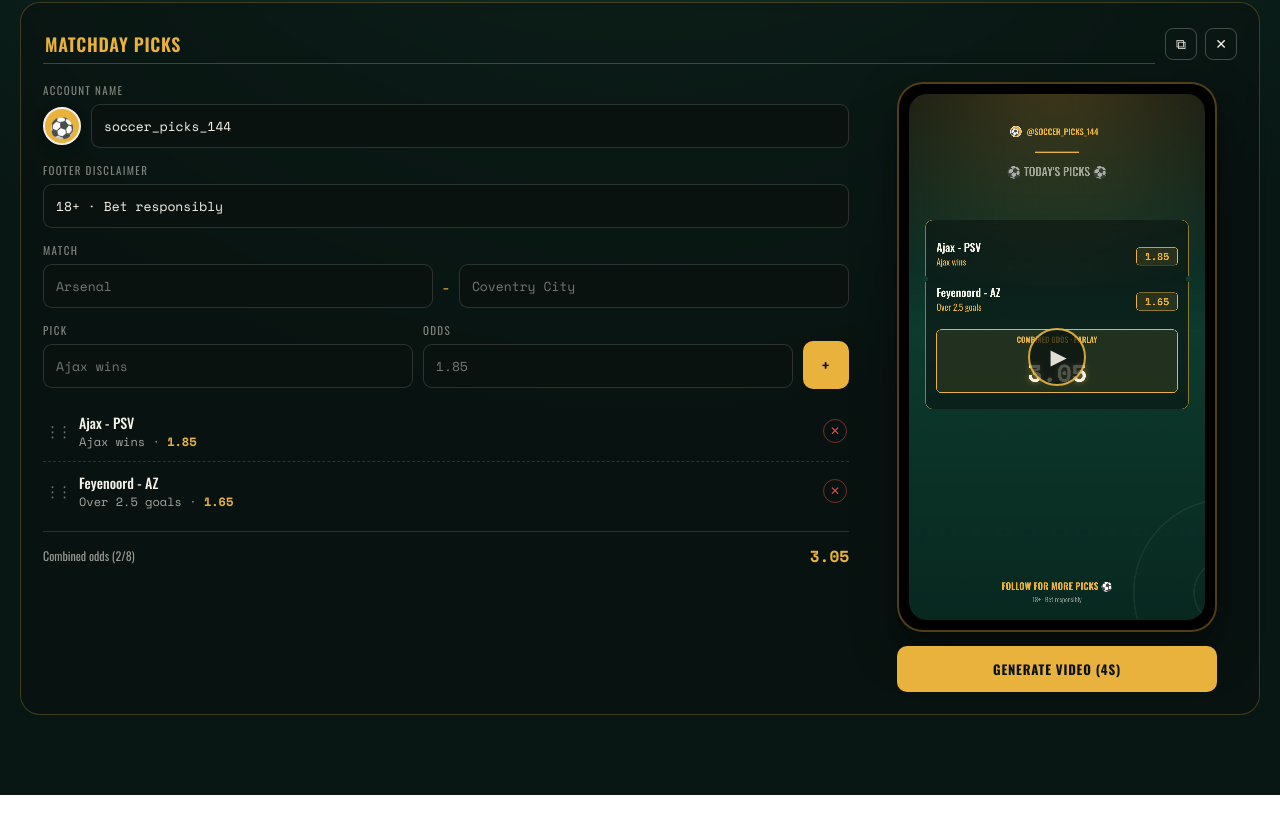
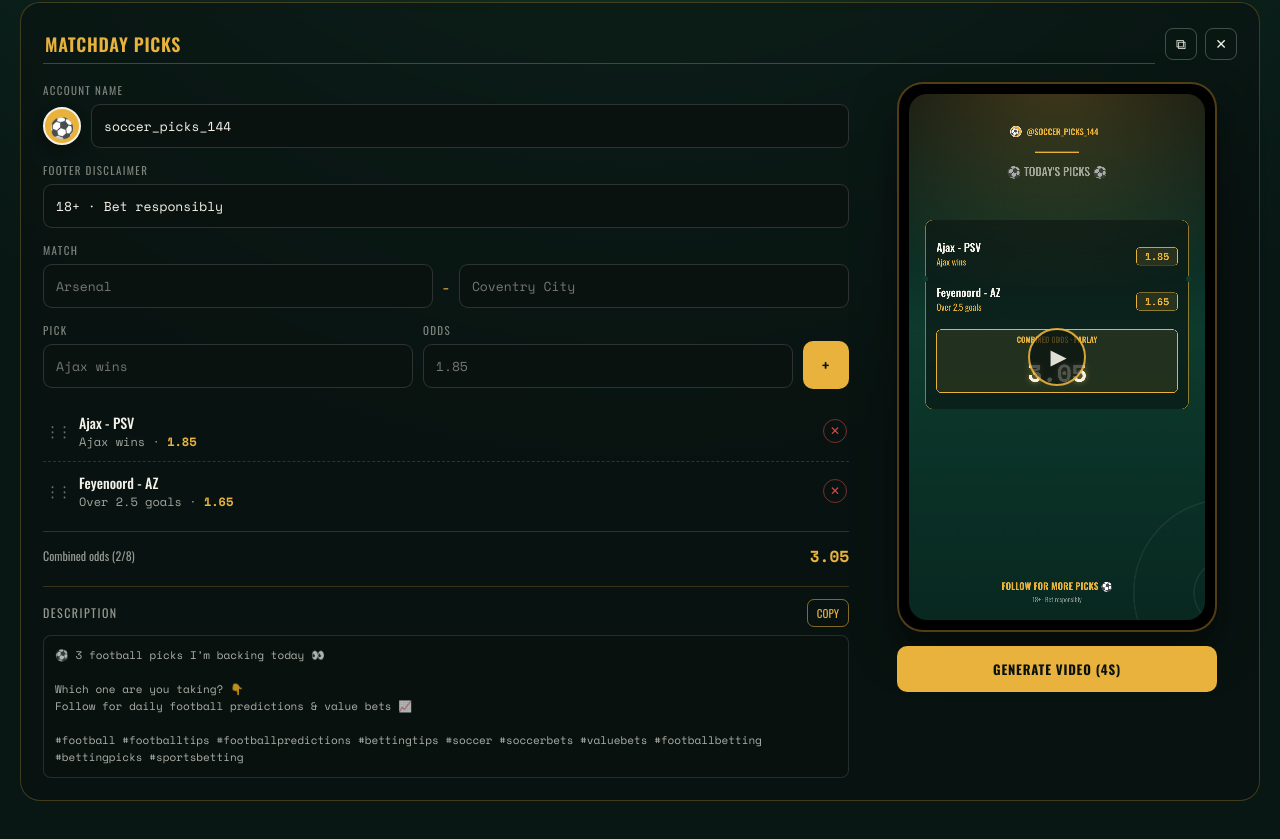
Before and after one commit to StevenVeer/SoccerPicks, a React (Vite) app: page / in a window 1280 px wide. Shown: the part 395-1234 px from the top of the page. Before the commit the page ends 1190 px from the top, so only its background shows below. Built offline with nearby package versions, Linux system fonts and the light colour scheme.

Commit message:
feat: add description section with copy functionality to ProjectCard

```diff
--- a/src/App.css
+++ b/src/App.css
@@ -336,6 +336,48 @@ input:focus {
   font-size: 16px;
 }
 
+.description-section {
+  margin-top: 18px;
+  border-top: 1px solid rgba(232, 178, 61, 0.2);
+  padding-top: 12px;
+}
+.description-heading {
+  display: flex;
+  align-items: center;
+  justify-content: space-between;
+  gap: 12px;
+  margin-bottom: 8px;
+  color: rgba(244, 242, 232, 0.6);
+  font-size: 12px;
+  letter-spacing: 0.12em;
+  text-transform: uppercase;
+}
+.copy-description {
+  background: transparent;
+  border: 1px solid rgba(232, 178, 61, 0.55);
+  border-radius: 7px;
+  color: var(--gold);
+  cursor: pointer;
+  font-family: 'Oswald', sans-serif;
+  font-size: 11px;
+  padding: 5px 9px;
+  text-transform: uppercase;
+}
+.copy-description:hover {
+  background: rgba(232, 178, 61, 0.12);
+}
+.description-text {
+  background: rgba(10, 18, 16, 0.6);
+  border: 1px solid rgba(244, 242, 232, 0.12);
+  border-radius: 8px;
+  color: rgba(244, 242, 232, 0.7);
+  font-family: 'Space Mono', monospace;
+  font-size: 11px;
+  line-height: 1.55;
+  padding: 11px;
+  white-space: pre-wrap;
+}
+
 .project-preview {
   display: flex;
   flex-direction: column;
--- a/src/components/ProjectCard.jsx
+++ b/src/components/ProjectCard.jsx
@@ -3,6 +3,13 @@ import { renderCanvas, PREVIEW_T } from '../lib/canvasRenderer';
 import { timeline } from '../lib/timeline';
 import { recordCanvasVideo } from '../lib/videoRecorder';
 import { dateStamp, slugify } from '../lib/utils';
+
+const DESCRIPTION = `⚽️ 3 football picks I’m backing today 👀
+
+Which one are you taking? 👇
+Follow for daily football predictions & value bets 📈
+
+#football #footballtips #footballpredictions #bettingtips #soccer #soccerbets #valuebets #footballbetting #bettingpicks #sportsbetting`;
 
 const ProjectCard = forwardRef(function ProjectCard(
   { project, onChange, onRemove, onDuplicate, onVideoReady },
@@ -20,6 +27,7 @@ const ProjectCard = forwardRef(function ProjectCard(
   const [videoUrl, setVideoUrl] = useState(null);
   const [isPreviewing, setIsPreviewing] = useState(false);
   const [draggedPickIndex, setDraggedPickIndex] = useState(null);
+  const [descriptionCopied, setDescriptionCopied] = useState(false);
 
   // Redraw the static preview whenever the project data changes.
   useEffect(() => {
@@ -96,6 +104,16 @@ const ProjectCard = forwardRef(function ProjectCard(
     event.preventDefault();
     reorderPick(index);
     setDraggedPickIndex(null);
+  }
+
+  async function copyDescription() {
+    try {
+      await navigator.clipboard.writeText(DESCRIPTION);
+      setDescriptionCopied(true);
+      window.setTimeout(() => setDescriptionCopied(false), 1800);
+    } catch {
+      setError('Could not copy the description.');
+    }
   }
 
   function playPreview() {
@@ -282,6 +300,16 @@ const ProjectCard = forwardRef(function ProjectCard(
             <span>Combined odds ({project.picks.length}/8)</span>
             <b>{project.picks.length ? parlay.toFixed(2) : '—'}</b>
           </div>
+
+          <div className="description-section">
+            <div className="description-heading">
+              <span>Description</span>
+              <button type="button" className="copy-description" onClick={copyDescription}>
+                {descriptionCopied ? 'Copied' : 'Copy'}
+              </button>
+            </div>
+            <div className="description-text">{DESCRIPTION}</div>
+          </div>
         </div>
 
         <div className="project-preview">
```
